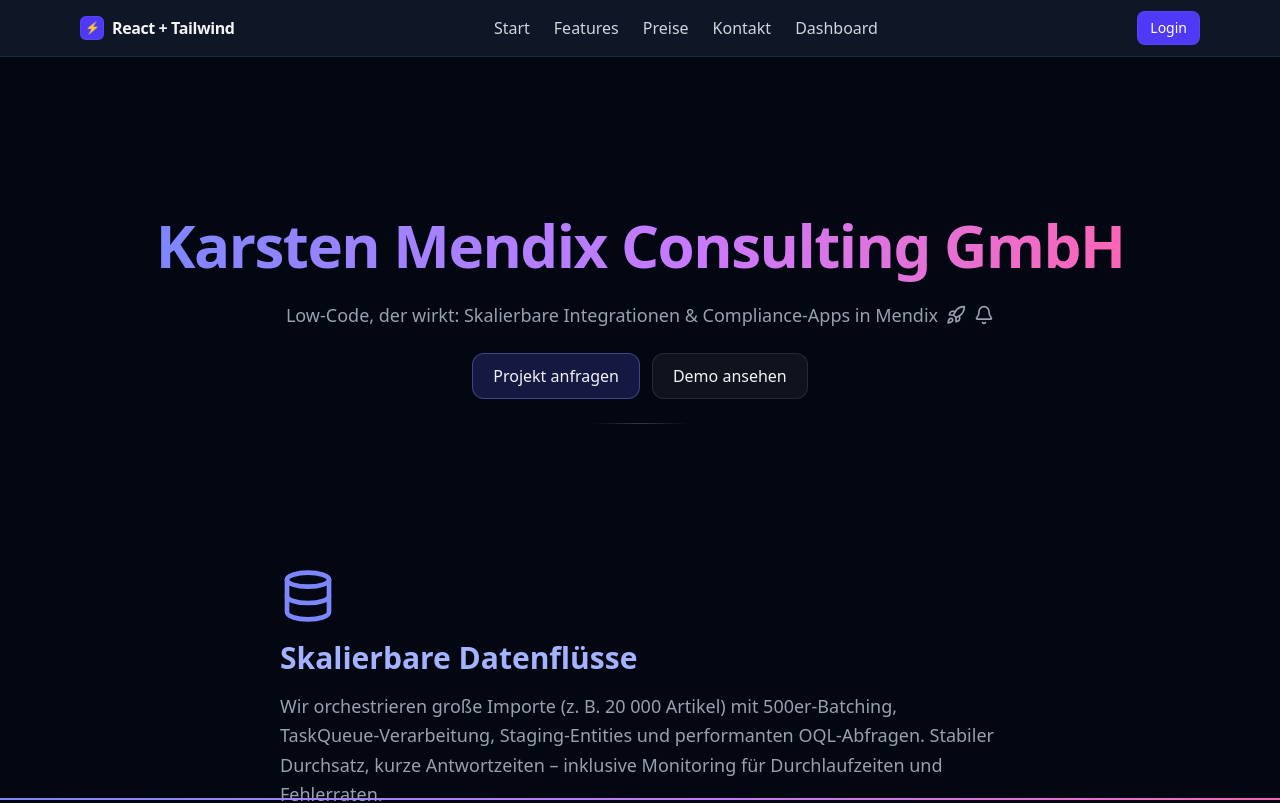
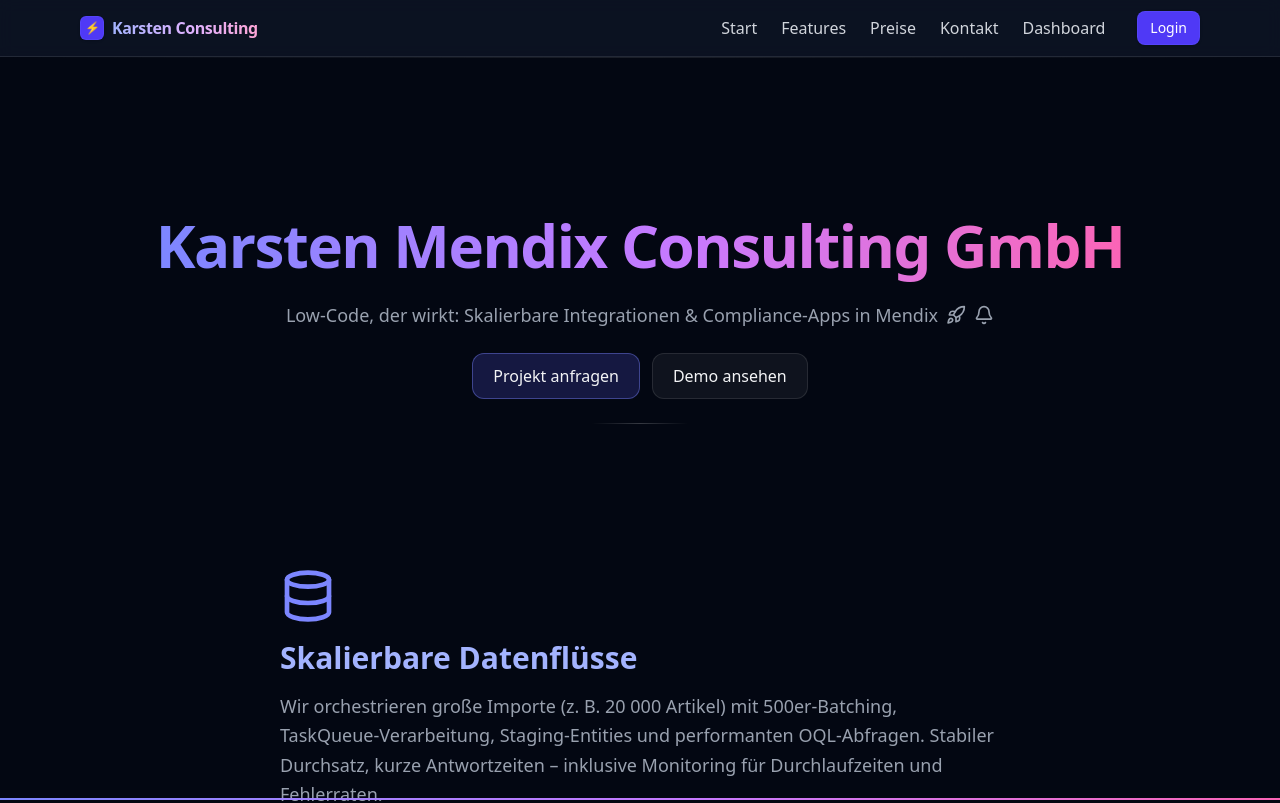
Before and after one commit to klamest190/tailwind-demo, a React (Vite) app: page / in a window 1280 px wide. Shown: the top 803 px of the page. Built offline with nearby package versions, Linux system fonts and the light colour scheme.

Commit message:
Navbar verbessert

```diff
--- a/src/components/Navbar.jsx
+++ b/src/components/Navbar.jsx
@@ -1,35 +1,50 @@
 // src/components/Navbar.jsx
-import { useState } from "react";
-import { motion, useScroll, useSpring } from "framer-motion";
+import { useEffect, useState } from "react";
+import { motion, AnimatePresence } from "framer-motion";
+
+const links = [
+  { href: "#", label: "Start" },
+  { href: "#features", label: "Features" },
+  { href: "#pricing", label: "Preise" },
+  { href: "#contact", label: "Kontakt" },
+  { href: "#dashboard", label: "Dashboard" },
+];
 
 export default function Navbar() {
   const [open, setOpen] = useState(false);
 
+  // ESC zum Schließen + Scroll-Lock mobile
+  useEffect(() => {
+    const onKey = (e) => e.key === "Escape" && setOpen(false);
+    document.addEventListener("keydown", onKey);
+    document.body.style.overflow = open ? "hidden" : "";
+    return () => {
+      document.removeEventListener("keydown", onKey);
+      document.body.style.overflow = "";
+    };
+  }, [open]);
+
   return (
-    <header className="fixed top-0 inset-x-0 z-50 border-b border-gray-800 bg-gray-900/95">
-      {/* Skip-Link */}
-      <a
-        href="#content"
-        className="sr-only focus:not-sr-only focus:absolute focus:m-2 focus:rounded-md focus:bg-indigo-600 focus:px-3 focus:py-2 focus:text-white"
-      >
-        Zum Inhalt springen
-      </a>
-
-      {/* Innenabstand + Maxbreite */}
-      <div className="mx-auto max-w-6xl px-4 relative">
+    <header className="fixed top-0 inset-x-0 z-50">
+      {/* Glassy Bar */}
+      <div className="border-b border-white/10 bg-gray-900/80 backdrop-blur supports-[backdrop-filter]:bg-gray-900/70">
+        {/* max width */}
+        <div className="mx-auto max-w-6xl px-4">
           <div className="flex h-14 items-center justify-between">
-          {/* Logo / Brand */}
+            {/* Brand */}
             <a
               href="#"
               className="inline-flex items-center gap-2 font-semibold tracking-tight"
             >
               <span
                 aria-hidden="true"
-              className="grid h-6 w-6 place-items-center rounded-md border border-indigo-500/30 bg-indigo-600 text-white text-xs"
+                className="grid h-6 w-6 place-items-center rounded-md border border-indigo-500/30 bg-indigo-600 text-white text-xs shadow"
               >
                 ⚡
               </span>
-            <span>React + Tailwind</span>
+              <span className="text-transparent bg-clip-text bg-gradient-to-r from-indigo-300 via-purple-300 to-pink-300">
+                Karsten Consulting
+              </span>
             </a>
 
             {/* Desktop-Nav */}
@@ -37,110 +52,96 @@
               aria-label="Hauptnavigation"
               className="hidden md:flex items-center gap-6"
             >
-            <a href="#" className="text-gray-300 hover:text-white">
-              Start
+              {links.map((l) => (
+                <a
+                  key={l.label}
+                  href={l.href}
+                  className="relative text-gray-300 hover:text-white transition"
+                >
+                  {l.label}
+                  {/* animated underline */}
+                  <span className="pointer-events-none absolute -bottom-1 left-0 h-px w-0 bg-gradient-to-r from-indigo-400 via-purple-400 to-pink-400 transition-all duration-300 group-hover:w-full" />
                 </a>
-            <a href="#" className="text-gray-300 hover:text-white">
-              Features
-            </a>
-            <a href="#" className="text-gray-300 hover:text-white">
-              Preise
-            </a>
-            <a href="#" className="text-gray-300 hover:text-white">
-              Kontakt
-            </a>
-            <a href="#" className="text-gray-300 hover:text-white">
-              Dashboard
+              ))}
+              {/* CTA */}
+              <a
+                href="#login"
+                className="ml-2 inline-flex items-center rounded-lg border border-indigo-500/30 bg-indigo-600 px-3 py-1.5 text-sm font-medium text-white shadow hover:bg-indigo-500 active:scale-[0.98]"
+              >
+                Login
               </a>
             </nav>
 
-          {/* Rechte Seite: CTA + Burger */}
-          <div className="flex items-center gap-3">
-            <a
-              href="#"
-              className="hidden md:inline-flex rounded-lg border border-indigo-500/30 bg-indigo-600 px-3 py-1.5 text-sm font-medium text-white hover:bg-indigo-500 active:scale-[0.98]"
-            >
-              Login
-            </a>
-
-            {/* Mobile Menü-Button */}
+            {/* Mobile Toggle */}
             <button
               type="button"
-              className="inline-flex items-center justify-center rounded-lg border border-gray-700 bg-gray-800/70 p-2 md:hidden hover:bg-gray-800 focus:outline-none focus:ring-2 focus:ring-indigo-500"
+              className="md:hidden inline-flex items-center justify-center rounded-lg border border-white/10 bg-white/5 p-2 text-gray-200 hover:bg-white/10 focus:outline-none focus:ring-2 focus:ring-indigo-500"
               onClick={() => setOpen((v) => !v)}
               aria-controls="mobile-menu"
               aria-expanded={open}
-              aria-label="Menü öffnen/schließen"
+              aria-label={open ? "Menü schließen" : "Menü öffnen"}
             >
-              <svg
-                className={`h-5 w-5 ${open ? "hidden" : "block"}`}
-                viewBox="0 0 24 24"
-                fill="none"
+              {/* Icon ohne extra Lib */}
+              {open ? (
+                <svg className="h-5 w-5" viewBox="0 0 24 24" fill="none">
+                  <path
+                    d="M6 6l12 12M18 6l-12 12"
                     stroke="currentColor"
-              >
-                <path
                     strokeWidth="2"
                     strokeLinecap="round"
-                  d="M4 6h16M4 12h16M4 18h16"
                   />
                 </svg>
-              <svg
-                className={`h-5 w-5 ${open ? "block" : "hidden"}`}
-                viewBox="0 0 24 24"
-                fill="none"
+              ) : (
+                <svg className="h-5 w-5" viewBox="0 0 24 24" fill="none">
+                  <path
+                    d="M4 6h16M4 12h16M4 18h16"
                     stroke="currentColor"
-              >
-                <path
                     strokeWidth="2"
                     strokeLinecap="round"
-                  d="M6 6l12 12M18 6l-12 12"
                   />
                 </svg>
+              )}
             </button>
           </div>
         </div>
       </div>
 
-      {/* Mobile-Menü klappt unter der Leiste auf */}
+      {/* zarter Bottom-Glow */}
+      <div className="pointer-events-none h-px w-full bg-gradient-to-r from-transparent via-white/10 to-transparent" />
+
+      {/* Mobile Menu (animated) */}
+      <AnimatePresence>
         {open && (
-        <div
+          <motion.div
             id="mobile-menu"
-          className="md:hidden border-t border-gray-800 bg-gray-900/95"
+            initial={{ height: 0, opacity: 0 }}
+            animate={{ height: "auto", opacity: 1 }}
+            exit={{ height: 0, opacity: 0 }}
+            transition={{ duration: 0.25, ease: "easeOut" }}
+            className="md:hidden border-b border-white/10 bg-gray-900/95 backdrop-blur"
           >
             <div className="space-y-1 px-4 pb-4 pt-2">
+              {links.map((l) => (
                 <a
-              className="block rounded-lg px-3 py-2 text-gray-200 hover:bg-gray-800"
-              href="#"
+                  key={l.label}
+                  href={l.href}
+                  className="block rounded-lg px-3 py-2 text-gray-200 hover:bg-white/5"
+                  onClick={() => setOpen(false)}
                 >
-              Start
+                  {l.label}
                 </a>
+              ))}
               <a
-              className="block rounded-lg px-3 py-2 text-gray-200 hover:bg-gray-800"
-              href="#"
-            >
-              Features
-            </a>
-            <a
-              className="block rounded-lg px-3 py-2 text-gray-200 hover:bg-gray-800"
-              href="#"
-            >
-              Preise
-            </a>
-            <a
-              className="block rounded-lg px-3 py-2 text-gray-200 hover:bg-gray-800"
-              href="#"
-            >
-              KontaktX
-            </a>
-            <a
-              className="block rounded-lg px-3 py-2 font-medium text-white bg-indigo-600 hover:bg-indigo-500"
-              href="#"
+                href="#login"
+                className="mt-2 block rounded-lg bg-indigo-600 px-3 py-2 text-white hover:bg-indigo-500"
+                onClick={() => setOpen(false)}
               >
                 Login
               </a>
             </div>
-        </div>
+          </motion.div>
         )}
+      </AnimatePresence>
     </header>
   );
 }
```
Lines whose indentation alone changed are shown as unchanged.
